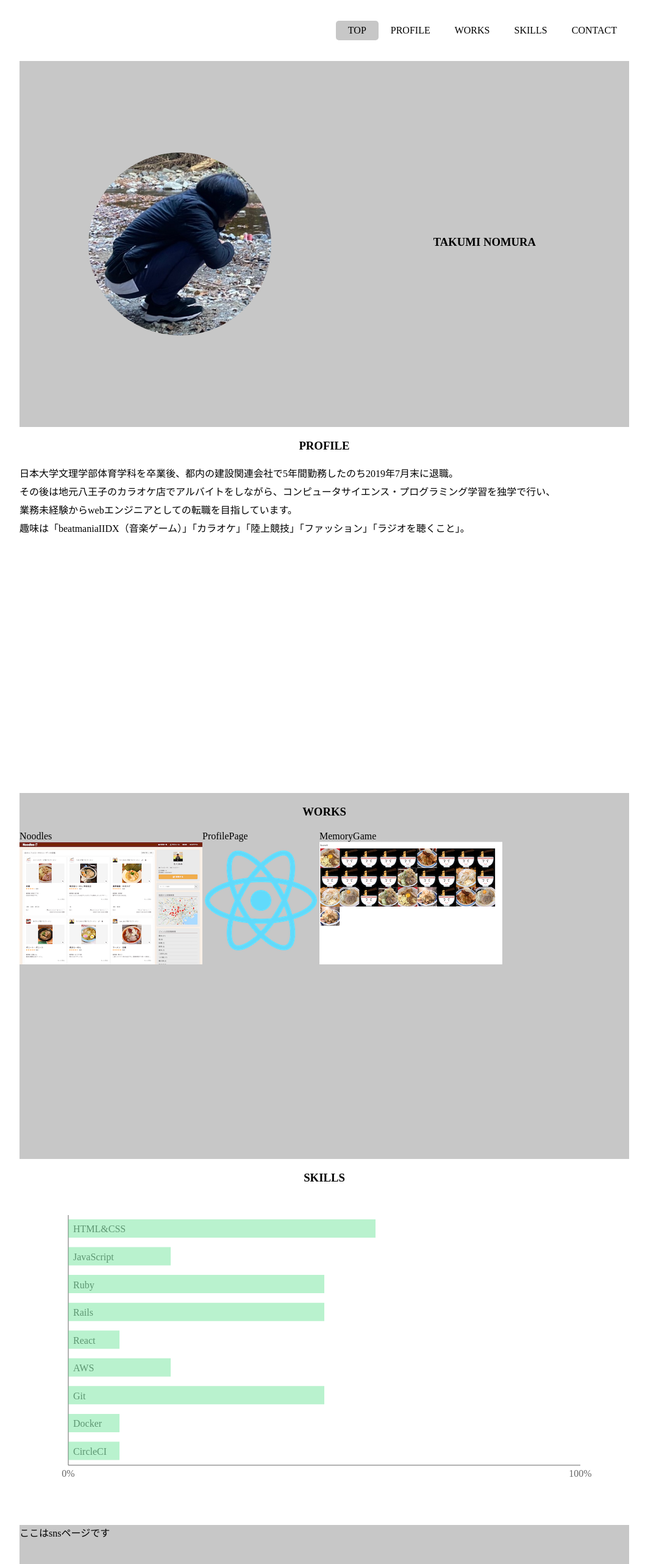
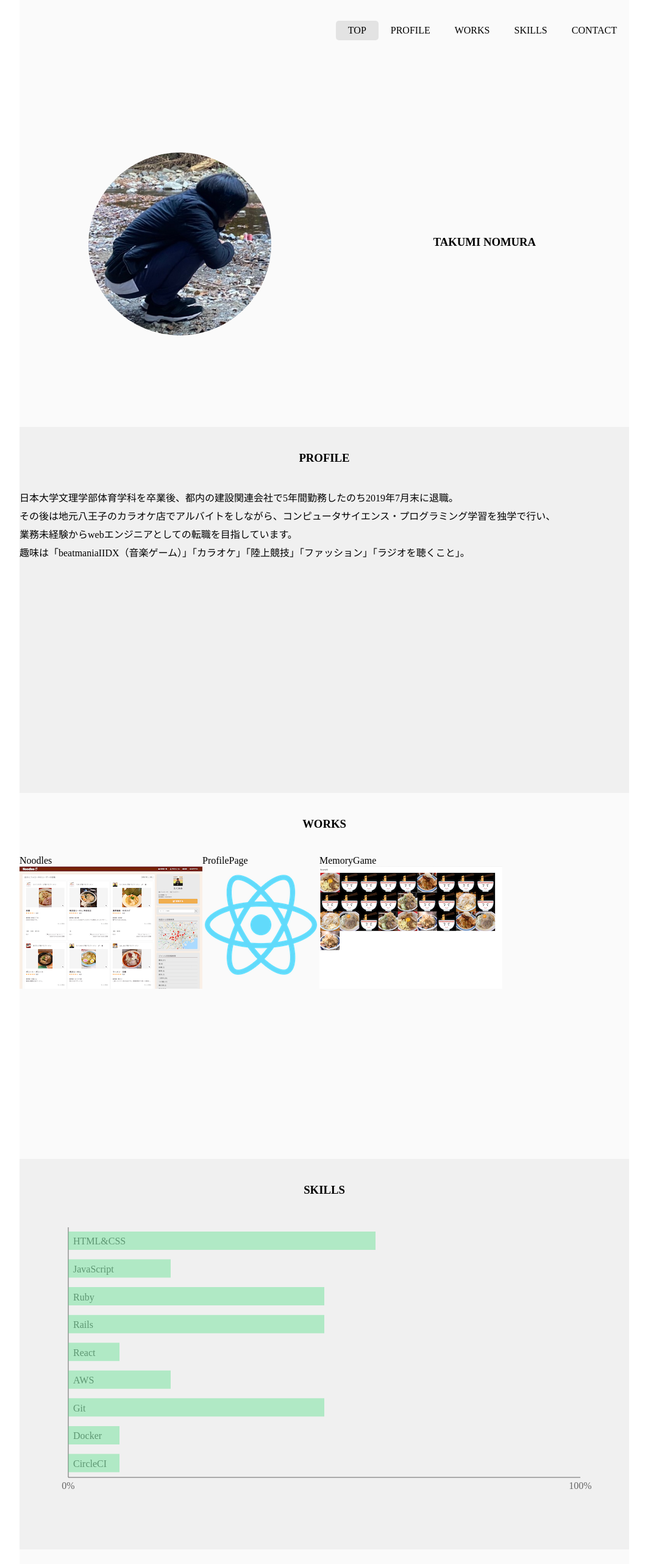
Before and after one commit to ta93n/profile_page, a React (Create React App) app: page / in a window 1280 px wide. Shown: the top 2564 px of the page at 61% size, without its empty margins (108-1171 px from the left). Built offline with nearby package versions, Linux system fonts and the light colour scheme.

Commit message:
[clean]デザイン変更

```diff
--- a/src/App.scss
+++ b/src/App.scss
@@ -13,8 +13,9 @@ p {
 header {
   height: 100px;
   width: inherit;
-  background-color: #fff;
+  background-color: #fafafa;
   position: fixed;
+  z-index: 5;
   nav {
     height: 100%;
     display: flex;
@@ -26,22 +27,22 @@ header {
     }
     a:hover {
       transition-duration: 0.2s;
-      background-color: #c7c7c7;
+      background-color: #e3e3e3;
     }
     .active {
-      background-color: #c7c7c7;
+      background-color: #e3e3e3;
     }
   }
 }
 
 .main {
   flex: 1;
-  background-color: #c7c7c7;
   #top {
     margin-top: 100px;
     height: 600px;
     display: flex;
     justify-content: space-around;
+    background-color: #fafafa;
     .top-left {
       text-align: center;
       img {
@@ -60,9 +61,10 @@ header {
   }
   #profile {
     height: 600px;
-    background-color: #fff;
+    background-color: #f0f0f0;
     .profile-header {
       text-align: center;
+      padding: 20px 0;
       h3 {
         padding: 20px 0;
         margin: 0;
@@ -76,8 +78,10 @@ header {
   }
   #works {
     height: 600px;
+    background-color: #fafafa;
     .works-header {
       text-align: center;
+      padding: 20px 0;
       h3 {
         padding: 20px 0;
         margin: 0;
@@ -135,7 +139,8 @@ header {
   }
   #skills {
     height: 600px;
-    background-color: #fff;
+    background-color: #f0f0f0;
+    padding: 20px 0;
     .skills-header {
       text-align: center;
       h3 {
@@ -148,17 +153,19 @@ header {
   }
   #contact {
     height: 600px;
+    background-color: #fafafa;
+    padding: 20px 0;
   }
   #scroll-up {
     height: 150px;
-    background-color: #fff;
+    background-color: #f0f0f0;
     text-align: center;
     font-size: 50px;
   }
 }
 
 footer {
-  background-color: #e0cece;
+  background-color: #fafafa;
   height: 40px;
   display: flex;
   justify-content: center;
--- a/src/Components/Footer.js
+++ b/src/Components/Footer.js
@@ -4,7 +4,7 @@ class Footer extends React.Component {
   render(){
     return(
       <footer>
-        <p>Takumi Nomura</p>
+        <p>TAKUMI NOMURA</p>
       </footer>
     );
   }
```
Also changed, not shown: 2 other files (tests, documents, lock files or other folders).
